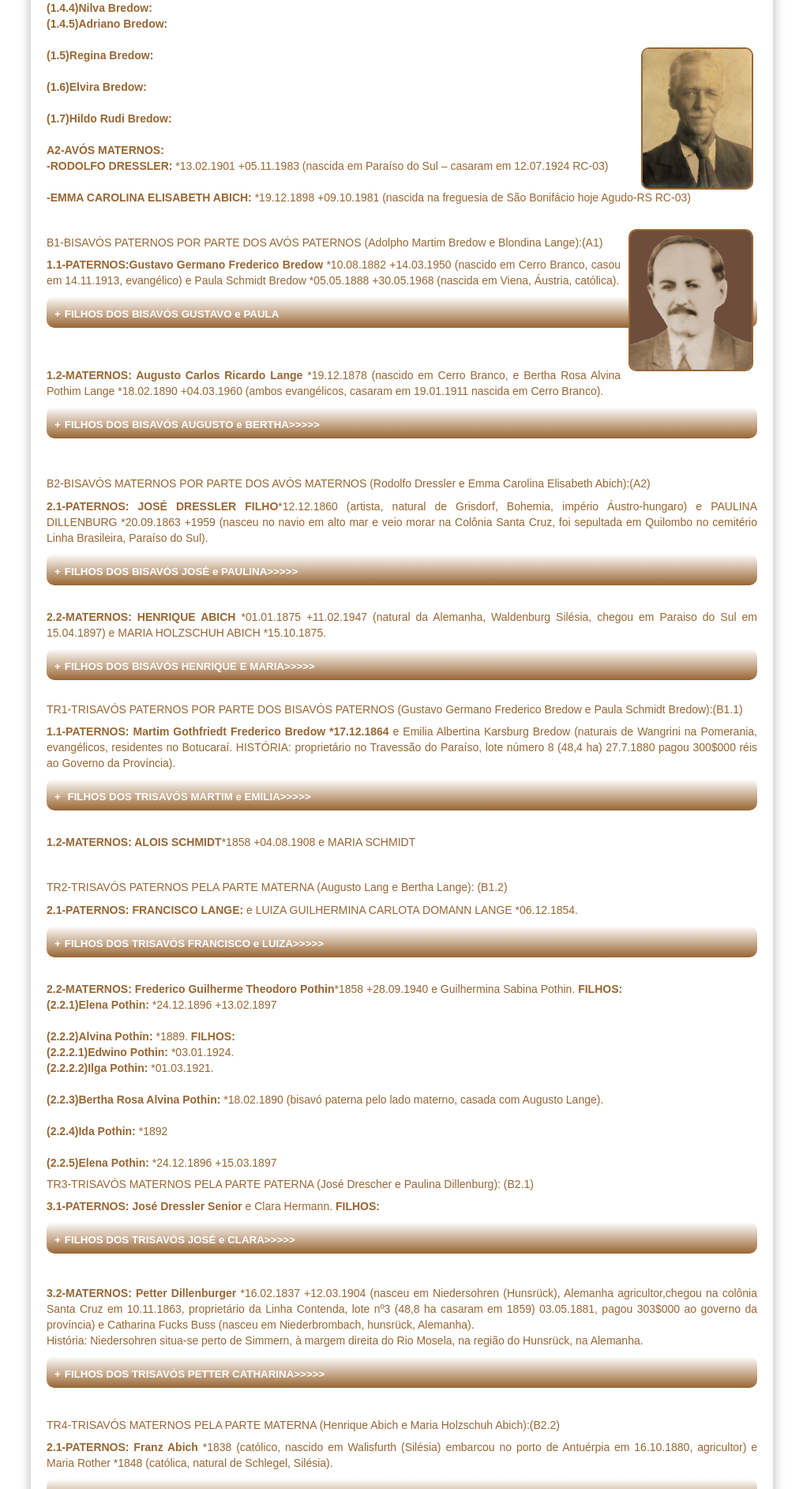
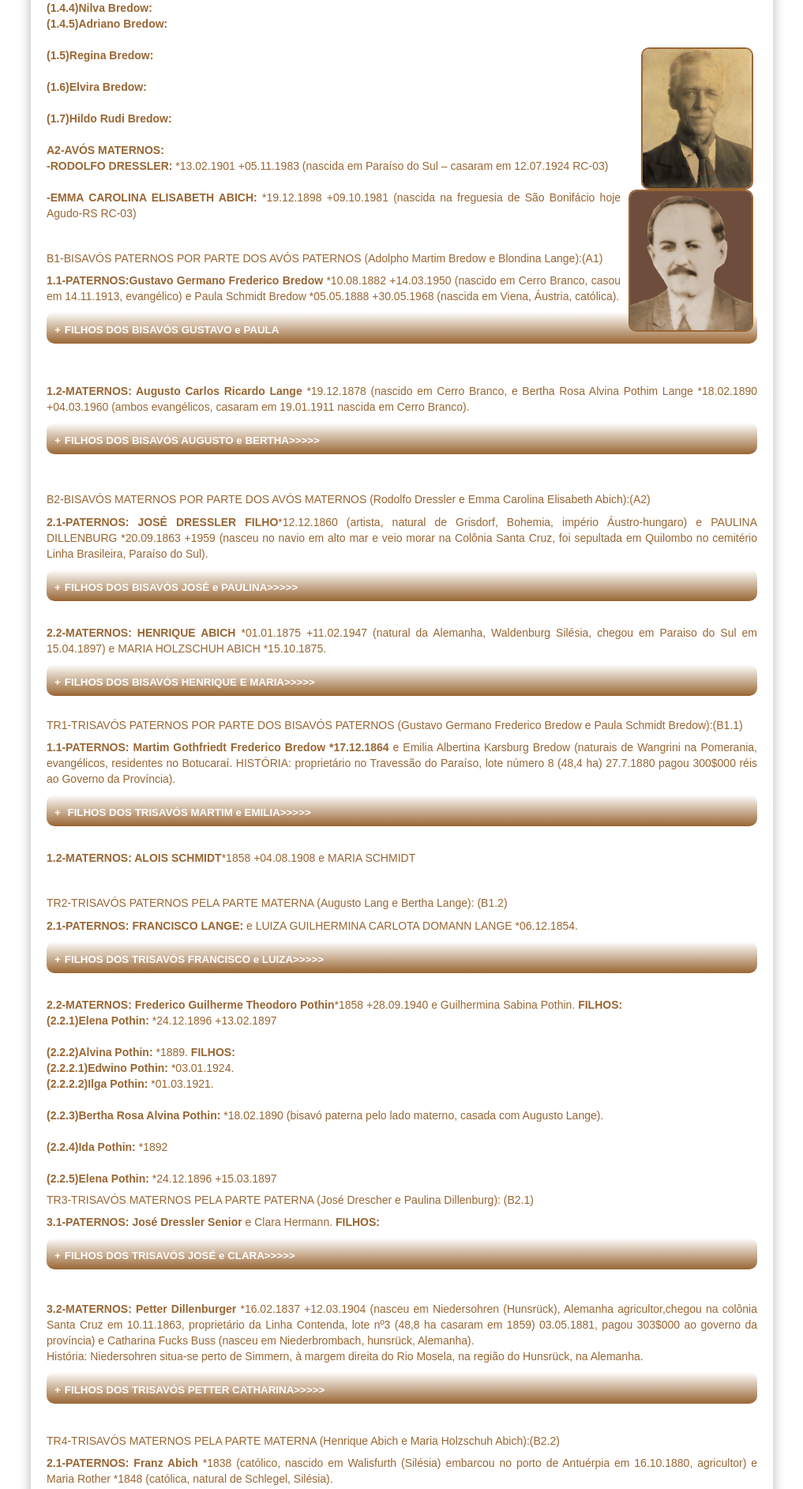
Before and after one commit to claudiovargas1955/claudiovargas1955.github.io, a Jekyll site: the page built from _pages/arvore-genealogica-de-roselia-renita-bredow.html, in a window 1280 px wide. Shown: the part 1702-3587 px from the top of the page at 79% size, without its empty margins (131-1148 px from the left). Built offline with Jekyll 4.4.1, drawn with Linux system fonts in a browser that asks for light colours; some web fonts are replaced.

Commit message:
Update arvore-genealogica-de-roselia-renita-bredow.html

```diff
--- a/_pages/arvore-genealogica-de-roselia-renita-bredow.html
+++ b/_pages/arvore-genealogica-de-roselia-renita-bredow.html
@@ -127,8 +127,8 @@
 
 <b>A2-AVÓS MATERNOS:</b><br>
 
-<b>-RODOLFO DRESSLER:</b> *13.02.1901 +05.11.1983 (nascida em Paraíso do Sul – casaram em 12.07.1924 RC-03)<br/><br/>
-<b>-EMMA CAROLINA ELISABETH ABICH:</b> *19.12.1898 +09.10.1981 (nascida na freguesia de São Bonifácio hoje Agudo-RS RC-03)</p> <br> <img class="dir1" style="float:right"; src="/images/bisavo.jpg"; height="180px"; title="bisavô Gustavo Germano Frederico Bredow";/>
+<b>-RODOLFO DRESSLER:</b> *13.02.1901 +05.11.1983 (nascida em Paraíso do Sul – casaram em 12.07.1924 RC-03)<br/><br/> <img class="dir1" style="float:right"; src="/images/bisavo.jpg"; height="180px"; title="bisavô Gustavo Germano Frederico Bredow";/>
+<b>-EMMA CAROLINA ELISABETH ABICH:</b> *19.12.1898 +09.10.1981 (nascida na freguesia de São Bonifácio hoje Agudo-RS RC-03)</p> <br>
 
 
   <h5>B1-BISAVÓS PATERNOS POR PARTE DOS AVÓS PATERNOS (Adolpho Martim Bredow e Blondina Lange):(A1)</h5>
```
